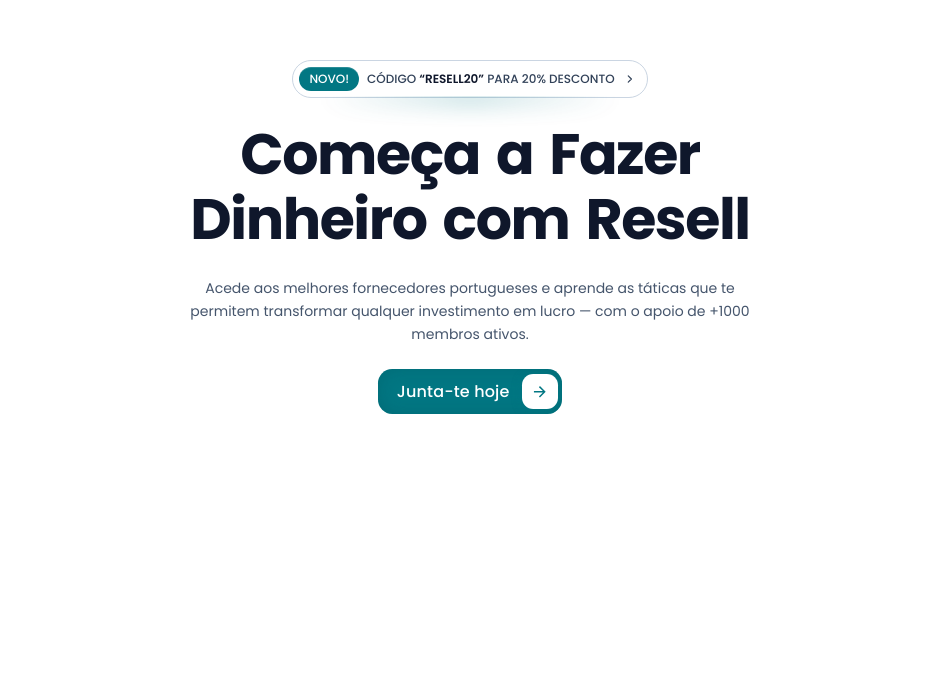
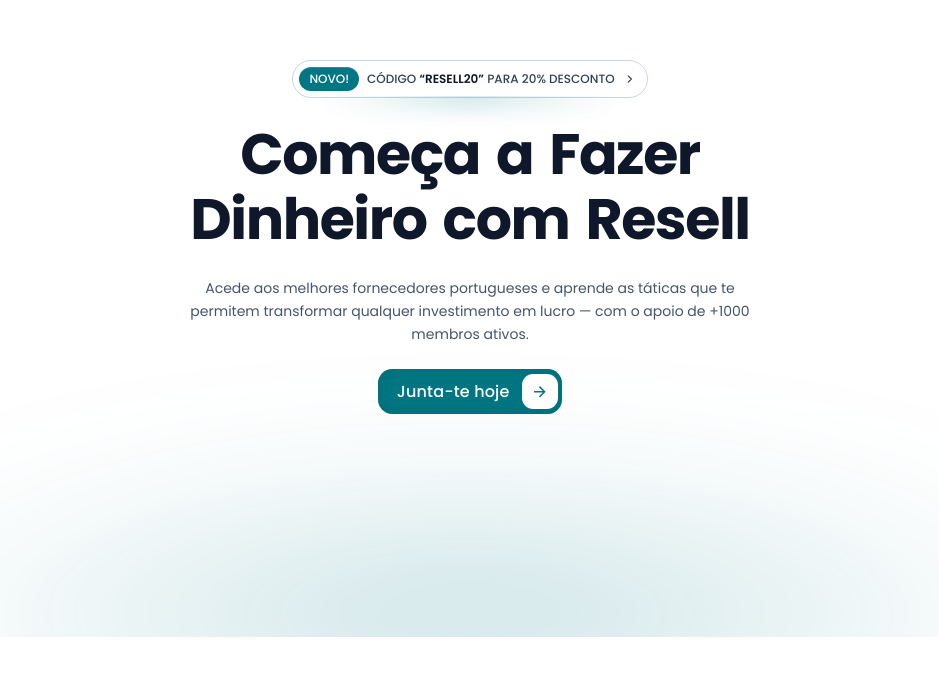
Before and after one commit to henriqueffazendeiro/resell, a Next.js app: page / in a window 1280 px wide. Shown: the part 163-838 px from the top of the page, without its empty margins (170-1109 px from the left). Before the commit the page ends 800 px from the top, so only its background shows below. Built offline with nearby package versions, Linux system fonts and the light colour scheme.

Commit message:
Refine hero and header effects

```diff
--- a/app/layout.js
+++ b/app/layout.js
@@ -1,4 +1,5 @@
 import "@/styles/globals.css";
+import { SiteHeader } from "@/components/navigation/site-header";
 import { siteConfig } from "@/lib/config/site";
 
 export const metadata = {
@@ -9,7 +10,10 @@ export const metadata = {
 export default function RootLayout({ children }) {
   return (
     <html lang="pt">
-      <body className="min-h-screen bg-page text-foreground font-sans antialiased">{children}</body>
+      <body className="min-h-screen bg-page text-foreground font-sans antialiased">
+        <SiteHeader />
+        {children}
+      </body>
     </html>
   );
 }
--- a/app/page.js
+++ b/app/page.js
@@ -1,5 +1,10 @@
 import Hero from "@/sections/Hero";
 
 export default function HomePage() {
-  return <Hero />;
+  return (
+    <>
+      <Hero />
+      <section aria-hidden="true" className="min-h-screen bg-white" />
+    </>
+  );
 }
--- a/components/navigation/site-header.js
+++ b/components/navigation/site-header.js
@@ -1,19 +1,9 @@
-import Link from "next/link";
-import { Container } from "@/components/ui/container";
-
 export function SiteHeader() {
   return (
-    <header className="border-b border-line bg-page">
-      <Container className="flex h-16 items-center justify-between">
-        <Link href="/" className="text-sm font-semibold tracking-[0.2em] text-brand uppercase">
-          Katching
-        </Link>
-        <nav aria-label="Navegacao principal">
-          <ul className="flex items-center gap-6 text-sm text-muted">
-            <li>Placeholder</li>
-          </ul>
-        </nav>
-      </Container>
+    <header className="fixed top-0 left-0 z-50 h-20 w-full px-5 md:px-8">
+      <div className="header-blur-layer pointer-events-none fixed inset-0 -z-10 h-[4.75rem] w-full backdrop-blur-lg md:h-[11.75rem]" />
+
+      <div className="flex h-full items-center justify-between" />
     </header>
   );
 }
--- a/sections/Hero.js
+++ b/sections/Hero.js
@@ -2,8 +2,10 @@ import PromoBadge from "@/components/PromoBadge";
 
 export default function Hero() {
   return (
-    <section className="flex min-h-screen min-h-svh items-center justify-center bg-white px-6">
-      <div className="mx-auto flex w-full max-w-2xl flex-col items-center justify-center gap-6 text-center">
+    <section className="relative flex min-h-screen min-h-svh items-center justify-center overflow-hidden bg-white px-6">
+      <div className="pointer-events-none absolute inset-x-0 bottom-[-18%] h-[42vh] bg-[radial-gradient(ellipse_at_center,rgba(2,119,131,0.22)_0%,rgba(2,119,131,0.12)_32%,rgba(2,119,131,0.05)_52%,rgba(255,255,255,0)_74%)] blur-3xl" />
+
+      <div className="relative z-10 mx-auto flex w-full max-w-2xl flex-col items-center justify-center gap-6 text-center">
         <PromoBadge />
 
         <h1 className="title-reveal flex flex-col items-center justify-center text-[57px] font-bold leading-[1.15] tracking-tight text-slate-900">
--- a/styles/globals.css
+++ b/styles/globals.css
@@ -71,6 +71,11 @@ a {
   text-decoration: none;
 }
 
+.header-blur-layer {
+  -webkit-mask-image: linear-gradient(to bottom, black 25%, transparent 100%);
+  mask-image: linear-gradient(to bottom, black 25%, transparent 100%);
+}
+
 .title-word {
   display: inline-block;
   opacity: 0;
```
